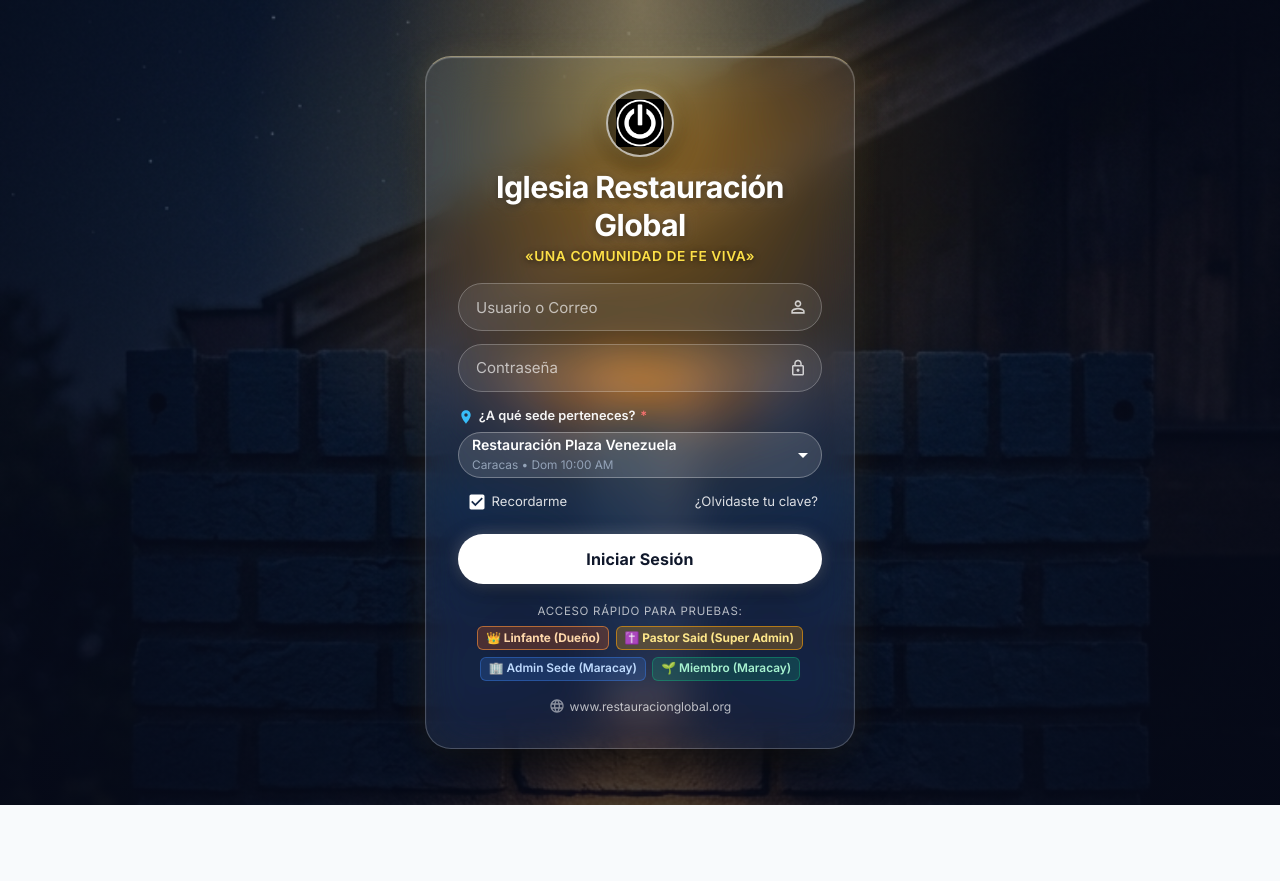
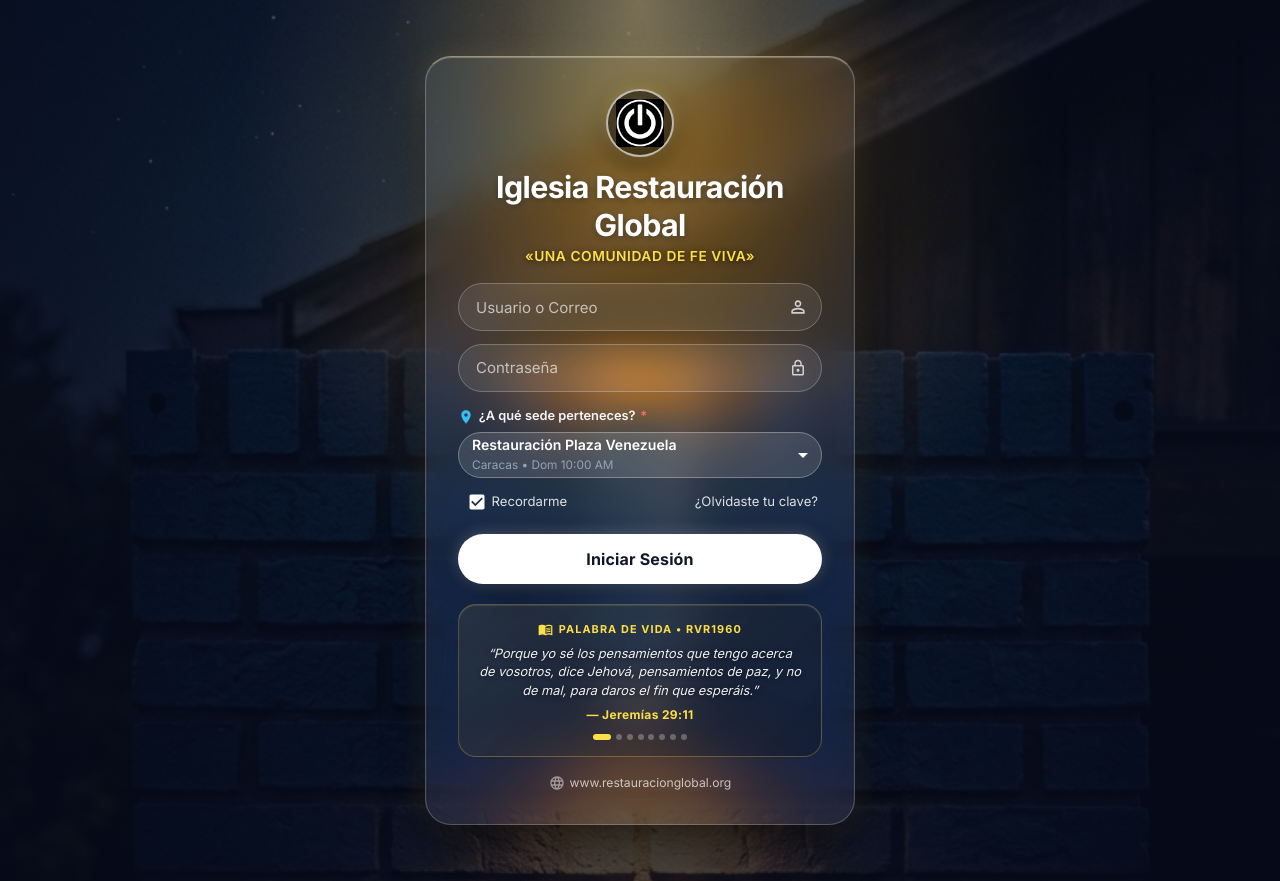
Before and after one commit to infagrasolution-afk/app-iglesia, a React (Vite) app in the folder frontend/: page /login in a window 1280 px wide. Before the commit the page ends 805 px from the top, so only its background shows below. Built offline with nearby package versions, Linux system fonts and the light colour scheme.

Commit message:
feat: quitar accesos directos en login y agregar animacion de versiculos biblicos

```diff
--- a/frontend/src/pages/Login.jsx
+++ b/frontend/src/pages/Login.jsx
@@ -34,11 +34,47 @@ import {
   Language as WebIcon,
   CheckCircle as CheckCircleIcon,
   Key as KeyIcon,
-  Send as SendIcon
+  Send as SendIcon,
+  MenuBook as BibleIcon
 } from '@mui/icons-material';
 import { useAuth } from '../context/AuthContext';
 import { SEDES_LIST, CHURCH_INFO } from '../data/sedesData';
 import { authAPI } from '../services/api';
+
+const LOGIN_BIBLE_VERSES = [
+  {
+    text: 'Porque yo sé los pensamientos que tengo acerca de vosotros, dice Jehová, pensamientos de paz, y no de mal, para daros el fin que esperáis.',
+    ref: 'Jeremías 29:11'
+  },
+  {
+    text: 'Pero los que esperan a Jehová tendrán nuevas fuerzas; levantarán alas como las águilas; correrán, y no se cansarán; caminarán, y no se fatigarán.',
+    ref: 'Isaías 40:31'
+  },
+  {
+    text: 'Todo lo puedo en Cristo que me fortalece.',
+    ref: 'Filipenses 4:13'
+  },
+  {
+    text: 'Jehová es mi pastor; nada me faltará. En lugares de delicados pastos me hará descansar; junto a aguas de reposo me pastoreará.',
+    ref: 'Salmos 23:1-2'
+  },
+  {
+    text: 'Mira que te mando que te esfuerces y seas valiente; no temas ni desmayes, porque Jehová tu Dios estará contigo en dondequiera que vayas.',
+    ref: 'Josué 1:9'
+  },
+  {
+    text: 'Venid a mí todos los que estáis trabajados y cargados, y yo os haré descansar.',
+    ref: 'Mateo 11:28'
+  },
+  {
+    text: 'Y sabemos que a los que aman a Dios, todas las cosas les ayudan a bien, esto es, a los que conforme a su propósito son llamados.',
+    ref: 'Romanos 8:28'
+  },
+  {
+    text: 'El que habita al abrigo del Altísimo morará bajo la sombra del Omnipotente. Diré yo a Jehová: Esperanza mía, y castillo mío; mi Dios, en quien confiaré.',
+    ref: 'Salmos 91:1-2'
+  }
+];
 
 export default function Login() {
   const navigate = useNavigate();
@@ -135,30 +171,20 @@ export default function Login() {
   };
 
 
-  const handleQuickDemo = (role, defaultSede) => {
-    if (role === 'owner') {
-      setUsername('linfante');
-      setPassword('aa11..**');
-      setSelectedSede('plaza-venezuela');
-    } else if (role === 'pastor_said' || role === 'admin') {
-      setUsername('scarrasquel');
-      setPassword('said1234');
-      setSelectedSede('plaza-venezuela');
-    } else if (role === 'admin_sede') {
-      setUsername('admin_maracay');
-      setPassword('123');
-      setSelectedSede('maracay');
-    } else if (role === 'lider') {
-      setUsername('lider');
-      setPassword('123');
-      setSelectedSede(defaultSede || 'plaza-venezuela');
-    } else {
-      setUsername('miembro');
-      setPassword('123');
-      setSelectedSede(defaultSede || 'maracay');
-    }
-    setErrorMsg('');
-  };
+  // Animated Bible Verses state
+  const [verseIndex, setVerseIndex] = useState(0);
+  const [verseFade, setVerseFade] = useState(true);
+
+  useEffect(() => {
+    const interval = setInterval(() => {
+      setVerseFade(false);
+      setTimeout(() => {
+        setVerseIndex((prev) => (prev + 1) % LOGIN_BIBLE_VERSES.length);
+        setVerseFade(true);
+      }, 450);
+    }, 6500);
+    return () => clearInterval(interval);
+  }, []);
 
   return (
     <Box
@@ -611,76 +637,98 @@ export default function Login() {
           {loading ? <CircularProgress size={22} sx={{ color: '#0F172A' }} /> : 'Iniciar Sesión'}
         </Button>
 
-        {/* Quick Demo Access Chips */}
-        <Box sx={{ mt: 2.2, width: '100%' }}>
-          <Typography sx={{ color: 'rgba(255,255,255,0.7)', fontSize: '0.72rem', mb: 0.8, textTransform: 'uppercase', letterSpacing: '0.06em' }}>
-            Acceso Rápido para Pruebas:
-          </Typography>
-          <Box sx={{ display: 'flex', gap: 0.8, justifyContent: 'center', flexWrap: 'wrap' }}>
-            <Tooltip title="Dueño de la App / Super Admin (L. Infante: linfante / aa11..**)">
-              <Chip
-                size="small"
-                label="👑 Linfante (Dueño)"
-                onClick={() => handleQuickDemo('owner')}
+        {/* Animated Bible Verses Showcase */}
+        <Box
+          sx={{
+            mt: 2.5,
+            width: '100%',
+            p: 2,
+            borderRadius: '18px',
+            background: 'linear-gradient(135deg, rgba(253, 224, 71, 0.08) 0%, rgba(15, 23, 42, 0.45) 100%)',
+            border: '1px solid rgba(253, 224, 71, 0.25)',
+            boxShadow: 'inset 0 1px 1px rgba(255, 255, 255, 0.12)',
+            position: 'relative',
+            overflow: 'hidden',
+            minHeight: '112px',
+            display: 'flex',
+            flexDirection: 'column',
+            justifyContent: 'center',
+            alignItems: 'center'
+          }}
+        >
+          <Box sx={{ display: 'flex', alignItems: 'center', gap: 0.7, mb: 0.8 }}>
+            <BibleIcon sx={{ color: '#FDE047', fontSize: 15 }} />
+            <Typography
+              sx={{
+                color: '#FDE047',
+                fontSize: '0.68rem',
+                fontWeight: 700,
+                textTransform: 'uppercase',
+                letterSpacing: '0.1em'
+              }}
+            >
+              Palabra de Vida • RVR1960
+            </Typography>
+          </Box>
+
+          <Fade in={verseFade} timeout={450}>
+            <Box
+              sx={{
+                px: 0.5,
+                transform: verseFade ? 'translateY(0px)' : 'translateY(6px)',
+                transition: 'transform 0.45s ease'
+              }}
+            >
+              <Typography
                 sx={{
-                  backgroundColor: 'rgba(234, 88, 12, 0.25)',
-                  color: '#FED7AA',
-                  border: '1px solid rgba(251, 146, 60, 0.6)',
+                  color: 'rgba(255, 255, 255, 0.93)',
+                  fontSize: '0.8rem',
+                  fontStyle: 'italic',
+                  lineHeight: 1.45,
+                  mb: 0.6,
+                  textShadow: '0 1px 4px rgba(0,0,0,0.5)'
+                }}
+              >
+                “{LOGIN_BIBLE_VERSES[verseIndex].text}”
+              </Typography>
+              <Typography
+                sx={{
+                  color: '#FDE047',
+                  fontSize: '0.75rem',
+                  fontWeight: 800,
+                  letterSpacing: '0.03em'
+                }}
+              >
+                — {LOGIN_BIBLE_VERSES[verseIndex].ref}
+              </Typography>
+            </Box>
+          </Fade>
+
+          {/* Interactive Verse Indicator Dots */}
+          <Box sx={{ display: 'flex', gap: 0.6, mt: 1.2, justifyContent: 'center' }}>
+            {LOGIN_BIBLE_VERSES.map((_, idx) => (
+              <Box
+                key={idx}
+                onClick={() => {
+                  setVerseFade(false);
+                  setTimeout(() => {
+                    setVerseIndex(idx);
+                    setVerseFade(true);
+                  }, 200);
+                }}
+                sx={{
+                  width: idx === verseIndex ? 18 : 6,
+                  height: 6,
+                  borderRadius: '4px',
+                  backgroundColor: idx === verseIndex ? '#FDE047' : 'rgba(255, 255, 255, 0.28)',
                   cursor: 'pointer',
-                  fontWeight: 700,
-                  fontSize: '0.74rem',
-                  '&:hover': { backgroundColor: 'rgba(234, 88, 12, 0.45)' }
+                  transition: 'all 0.35s ease',
+                  '&:hover': {
+                    backgroundColor: idx === verseIndex ? '#FDE047' : 'rgba(255, 255, 255, 0.55)'
+                  }
                 }}
               />
-            </Tooltip>
-            <Tooltip title="Pastor Global / Super Admin (Said Carrasquel: scarrasquel / said1234)">
-              <Chip
-                size="small"
-                label="✝️ Pastor Said (Super Admin)"
-                onClick={() => handleQuickDemo('pastor_said')}
-                sx={{
-                  backgroundColor: 'rgba(245, 158, 11, 0.25)',
-                  color: '#FDE68A',
-                  border: '1px solid rgba(245, 158, 11, 0.6)',
-                  cursor: 'pointer',
-                  fontWeight: 700,
-                  fontSize: '0.74rem',
-                  '&:hover': { backgroundColor: 'rgba(245, 158, 11, 0.45)' }
-                }}
-              />
-            </Tooltip>
-            <Tooltip title="Administrador de Sede (Pastor Wilmer: admin_maracay / 123)">
-              <Chip
-                size="small"
-                label="🏢 Admin Sede (Maracay)"
-                onClick={() => handleQuickDemo('admin_sede')}
-                sx={{
-                  backgroundColor: 'rgba(59, 130, 246, 0.2)',
-                  color: '#BFDBFE',
-                  border: '1px solid rgba(59, 130, 246, 0.4)',
-                  cursor: 'pointer',
-                  fontWeight: 600,
-                  fontSize: '0.74rem',
-                  '&:hover': { backgroundColor: 'rgba(59, 130, 246, 0.35)' }
-                }}
-              />
-            </Tooltip>
-            <Tooltip title="Miembro / Discípulo en Sede Maracay">
-              <Chip
-                size="small"
-                label="🌱 Miembro (Maracay)"
-                onClick={() => handleQuickDemo('miembro', 'maracay')}
-                sx={{
-                  backgroundColor: 'rgba(16, 185, 129, 0.2)',
-                  color: '#A7F3D0',
-                  border: '1px solid rgba(16, 185, 129, 0.4)',
-                  cursor: 'pointer',
-                  fontWeight: 600,
-                  fontSize: '0.74rem',
-                  '&:hover': { backgroundColor: 'rgba(16, 185, 129, 0.35)' }
-                }}
-              />
-            </Tooltip>
+            ))}
           </Box>
         </Box>
 
```
